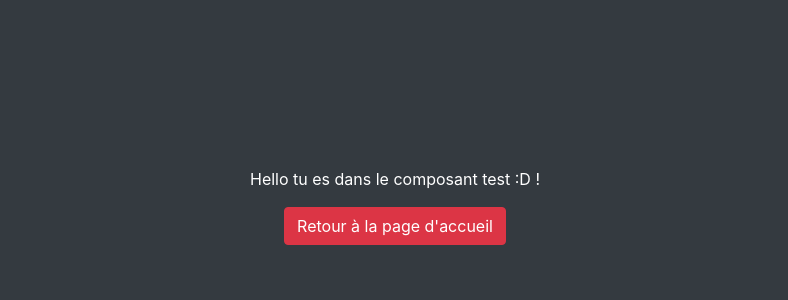
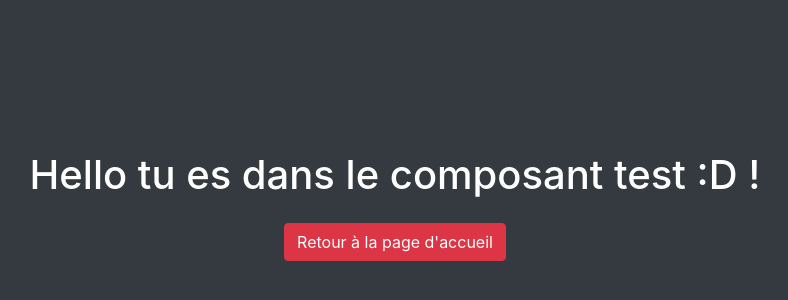
Before and after one commit to mrazafindrazaka/base-vuejs, a Vue app: page /test in a window 1280 px wide. Shown: the part 194-494 px from the top of the page, without its empty margins (230-1018 px from the left). Built offline with nearby package versions, Linux system fonts and the light colour scheme; what vue-sweetalert2 would draw is missing.

Commit message:
fix nasty code

```diff
--- a/src/components/Home.vue
+++ b/src/components/Home.vue
@@ -5,7 +5,9 @@
             </div>
             <div class="col-12 mt-3">
                 <button v-on:click="alert_message" type="button" class="btn btn-danger">Show alert</button>
-            <button v-on:click="axios_message" type="button" class="btn btn-success mr-3 ml-3">Show alert with axios</button>
+                <button v-on:click="axios_message" type="button" class="btn btn-success mr-3 ml-3">Show alert with
+                    axios
+                </button>
                 <button v-on:click="gototest" type="button" class="btn btn-info">Go to test</button>
             </div>
     </div>
--- a/src/components/Test.vue
+++ b/src/components/Test.vue
@@ -1,7 +1,7 @@
 <template>
     <div class="row bg-dark text-white text-center">
         <div class="col-sm-12 vertical-center">
-            Hello tu es dans le composant test :D ! <br/>
+            <h1>Hello tu es dans le composant test :D !</h1>
             <router-link class="btn btn-danger mt-3" :to="{ name: 'home'}">Retour à la page d'accueil</router-link>
         </div>
     </div>
```
Lines whose indentation alone changed are shown as unchanged.
